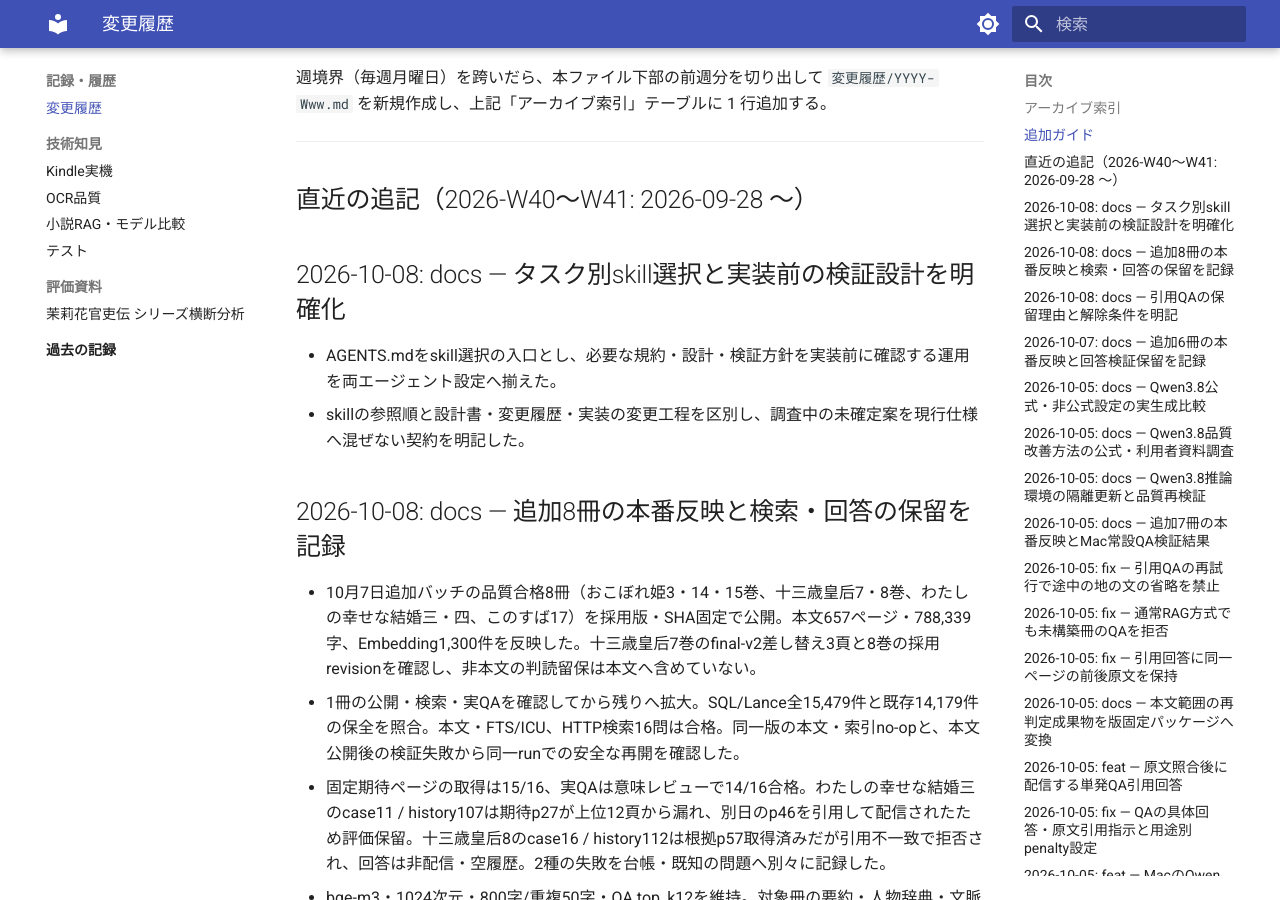
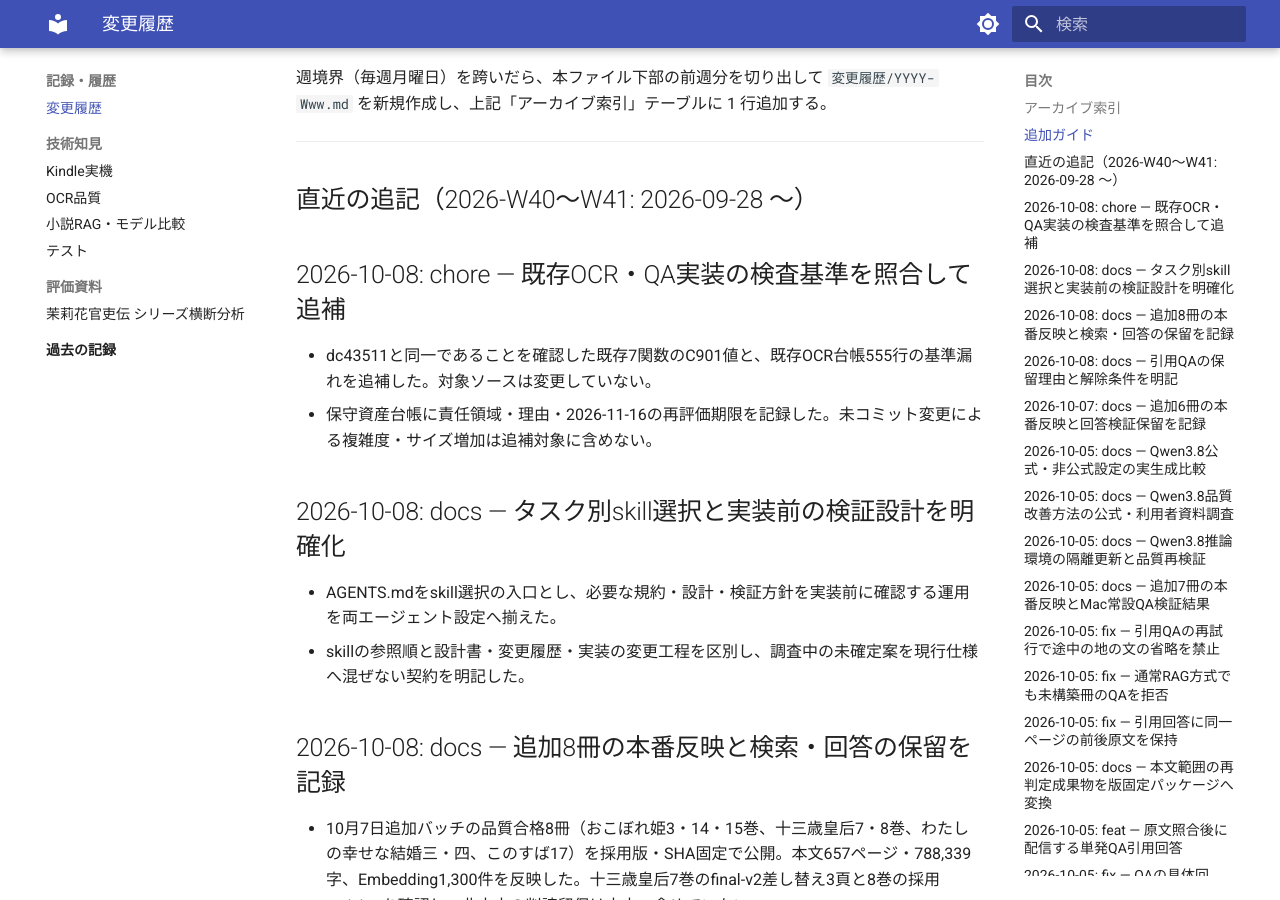
Before and after one commit to kkmmyr/Pic2PDF_Viewer, an MkDocs documentation site: the page built from docs/log/変更履歴.md, in a window 1280 px wide and 900 px high, scrolled down 2470 px. Built offline with MkDocs 1.6.1 and Material for MkDocs 9.7.7, drawn with Linux system fonts in a browser that asks for light colours; some of the changed text lies outside the part shown.

Commit message:
chore(quality): reconcile baselines for existing OCR and QA code
Verify the seven missing complexity entries and offline ledger size against
dc43511 without source changes. Record owners and a 2026-11-16 review date;
exclude uncommitted feature growth from the baseline reconciliation.

Co-Authored-By: Codex GPT-6 <noreply@anthropic.com>

```diff
--- a/docs/log/変更履歴.md
+++ b/docs/log/変更履歴.md
@@ -47,6 +47,11 @@
 ---
 
 ## 直近の追記（2026-W40〜W41: 2026-09-28 〜）
+
+## 2026-10-08: chore — 既存OCR・QA実装の検査基準を照合して追補
+
+- dc43511と同一であることを確認した既存7関数のC901値と、既存OCR台帳555行の基準漏れを追補した。対象ソースは変更していない。
+- 保守資産台帳に責任領域・理由・2026-11-16の再評価期限を記録した。未コミット変更による複雑度・サイズ増加は追補対象に含めない。
 
 ## 2026-10-08: docs — タスク別skill選択と実装前の検証設計を明確化
 
```
Also changed, not shown: docs/design/環境構築/保守資産・互換層台帳.md (+2 -0 lines), 3 other files.
